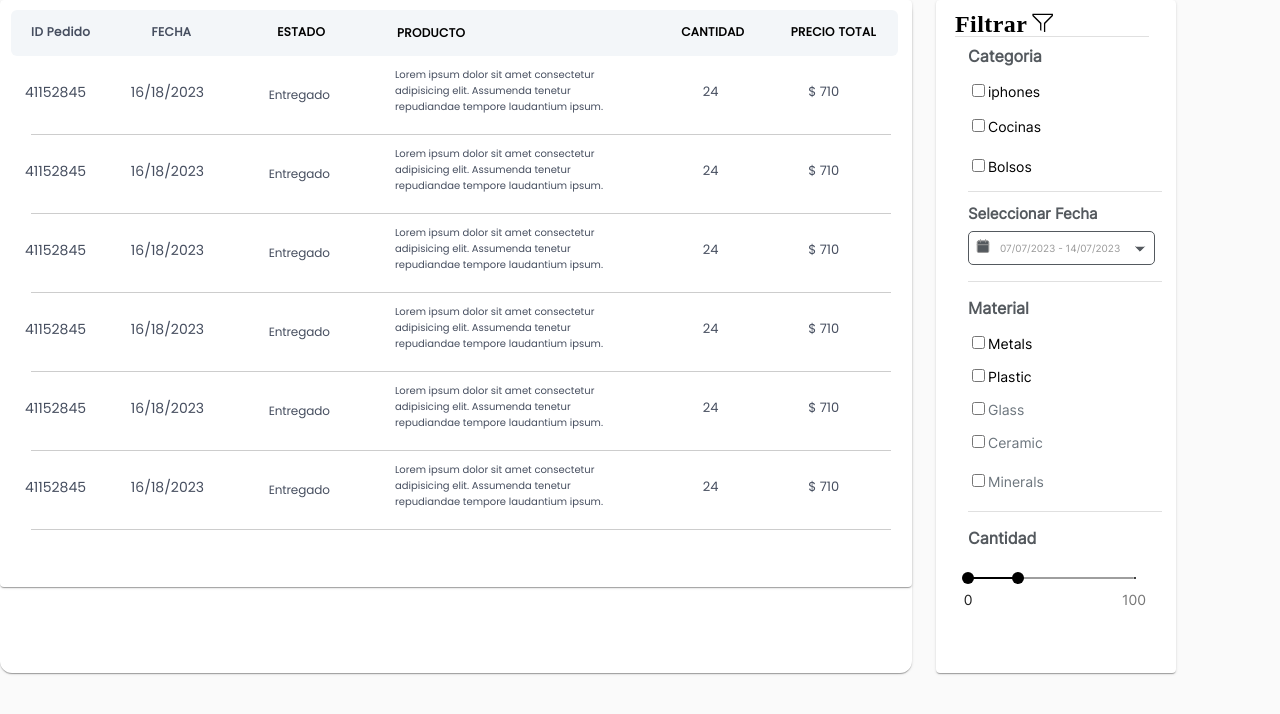
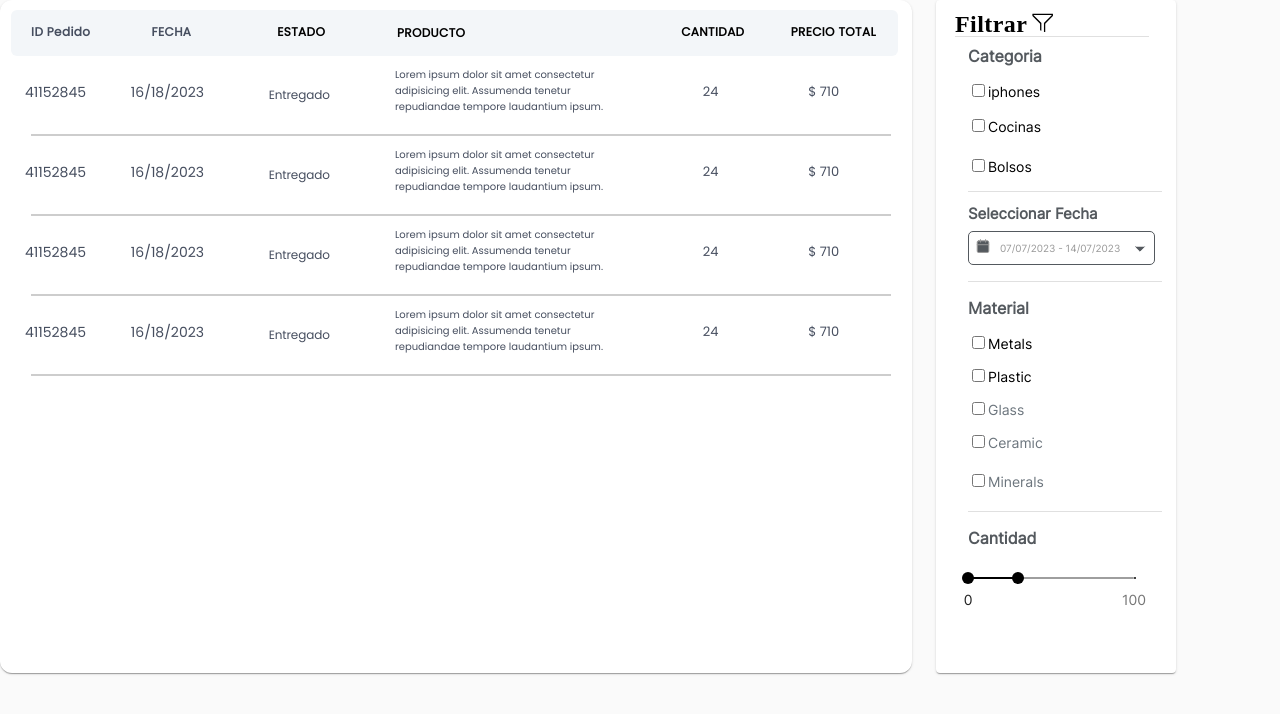
Before and after one commit to juan865010/ecommerce-frontend-magneta, a React (Create React App) app: page / in a window 1280 px wide. Shown: the top 714 px of the page. Built offline with nearby package versions, Linux system fonts and the light colour scheme.

Commit message:
feature(common):fixing pr conflicts

```diff
--- /dev/null
+++ b/src/respData/res-pedidos.json
@@ -0,0 +1,38 @@
+[
+    {
+        "id": 1,
+        "id_Producto": 41152845,
+        "fecha": "16/18/2023",
+        "estado": "Entregado",
+        "productos": "Lorem ipsum dolor sit amet consectetur adipisicing elit. Assumenda tenetur repudiandae tempore laudantium ipsum.",
+        "cantidad": 24,
+        "precio":710.00
+    },
+    {
+        "id": 2,
+        "id_Producto": 41152845,
+        "fecha": "16/18/2023",
+        "estado": "Entregado",
+        "productos": "Lorem ipsum dolor sit amet consectetur adipisicing elit. Assumenda tenetur repudiandae tempore laudantium ipsum.",
+        "cantidad": 24,
+        "precio":710.00
+    },
+    {
+        "id": 3,
+        "id_Producto": 41152845,
+        "fecha": "16/18/2023",
+        "estado": "Entregado",
+        "productos": "Lorem ipsum dolor sit amet consectetur adipisicing elit. Assumenda tenetur repudiandae tempore laudantium ipsum.",
+        "cantidad": 24,
+        "precio":710.00
+    },
+    {
+        "id": 4,
+        "id_Producto": 41152845,
+        "fecha": "16/18/2023",
+        "estado": "Entregado",
+        "productos": "Lorem ipsum dolor sit amet consectetur adipisicing elit. Assumenda tenetur repudiandae tempore laudantium ipsum.",
+        "cantidad": 24,
+        "precio":710.00
+    }
+]
--- a/src/ui/components/HistorialPedidos/FiltrarPedidos.jsx
+++ b/src/ui/components/HistorialPedidos/FiltrarPedidos.jsx
@@ -2,16 +2,14 @@ import React from 'react'
 import {Box} from '@material-ui/core'
 import {Typography} from '@material-ui/core'
 import {Divider} from '@material-ui/core'
-import {FormGroup} from '@material-ui/core'
-import {FormControlLabel} from '@material-ui/core'
-import {Checkbox} from '@material-ui/core'
-import {FormControl} from '@material-ui/core'
 import {Slider} from '@material-ui/core';
 import useStyles from './FiltrarPedidos.style'
 import {SvgIcon} from '@material-ui/core';
 import { addDays,format } from 'date-fns';
-import { useState,useEffect } from 'react';
-import { Calendar, DateRange } from 'react-date-range'
+import { useState} from 'react';
+import { DateRange } from 'react-date-range'
+import 'react-date-range/dist/styles.css';
+import 'react-date-range/dist/theme/default.css';
 //
 
 
@@ -19,7 +17,7 @@ import { Calendar, DateRange } from 'react-date-range'
 function valuetext(value) {
   return `${value}`;
 }
-const marks = [
+const top = [
   {
     value: 0,
     label: '0',
@@ -145,12 +143,13 @@ const handleChanges = (event, newValue) => {
             {isOpen &&
             (
             <DateRange
+              className={classes.fechaStyle}
               onChange={(item)=>setRange([item.selection])}
               editableDateInputs={true}
               moveRangeOnFirstSelection={false}
               ranges={range}
               months={1}
-              direction="vertical"
+              direction="horizontal"
             />) }
         </Box>
 
@@ -215,7 +214,7 @@ const handleChanges = (event, newValue) => {
           aria-labelledby="range-slider"
           getAriaValueText={valuetext}
           height={54}
-          marks={marks}
+          marks={top}
           className={classes.Boxsliders}
         />
       </Box>
--- a/src/ui/components/HistorialPedidos/FiltrarPedidos.style.js
+++ b/src/ui/components/HistorialPedidos/FiltrarPedidos.style.js
@@ -306,5 +306,10 @@ const useStyles = makeStyles((theme) => ({
         fontWeight: 600,
         lineHeight: 'normal',
     },
+    fechaStyle:{
+        // background:'red',
+        marginTop:'35px',
+        position:'fixed'
+    },
 }));
 export default useStyles;
--- a/src/ui/components/HistorialPedidos/ListaPedidos.jsx
+++ b/src/ui/components/HistorialPedidos/ListaPedidos.jsx
@@ -2,33 +2,17 @@ import * as React from 'react';
 import { Table, Typography } from '@material-ui/core';
 import { Box } from '@material-ui/core';
 import { TableBody } from '@material-ui/core';
-import { TableCell } from '@material-ui/core';
 import { TableContainer } from '@material-ui/core';
-import { TableHead } from '@material-ui/core';
 import { TableRow } from '@material-ui/core';
-import { Paper } from '@material-ui/core';
 import {Divider} from '@material-ui/core';
+import useStyles from './ListaPedidos.style';
+import pedidos from '../../../respData/res-pedidos.json'
 
-import useStyles from './ListaPedidos.style';
-
-
-function createData(idpedido, fecha, estado, productos, cantidad, precio) {
-  return { idpedido, fecha, estado, productos, cantidad, precio };
-}
-
-const rows = [
-  createData(41152845, '16/18/2023', 'Entregado', 'Lorem ipsum dolor sit amet consectetur adipisicing elit. Assumenda tenetur repudiandae tempore laudantium ipsum. ', 24, 710.00),
-  createData(41152845, '16/18/2023', 'Entregado', 'Lorem ipsum dolor sit amet consectetur adipisicing elit. Assumenda tenetur repudiandae tempore laudantium ipsum. ', 24, 710.00),
-  createData(41152845, '16/18/2023', 'Entregado', 'Lorem ipsum dolor sit amet consectetur adipisicing elit. Assumenda tenetur repudiandae tempore laudantium ipsum. ', 24, 710.00),
-  createData(41152845, '16/18/2023', 'Entregado', 'Lorem ipsum dolor sit amet consectetur adipisicing elit. Assumenda tenetur repudiandae tempore laudantium ipsum. ', 24, 710.00),
-  createData(41152845, '16/18/2023', 'Entregado', 'Lorem ipsum dolor sit amet consectetur adipisicing elit. Assumenda tenetur repudiandae tempore laudantium ipsum. ', 24, 710.00),
-  createData(41152845, '16/18/2023', 'Entregado', 'Lorem ipsum dolor sit amet consectetur adipisicing elit. Assumenda tenetur repudiandae tempore laudantium ipsum. ', 24, 710.00),
-];
 
 const ListaPedidos = () => {
   const classes=useStyles();
   return (
-    <TableContainer component={Paper}  className={classes.boxContainer}>
+    <TableContainer className={classes.boxContainer}>
       <Table className={classes.boxTable} aria-label="simple table">
               <div className={classes.titleStyle}>
                 <Box component="div"  className={classes.TableHeadbox}>
@@ -41,20 +25,19 @@ const ListaPedidos = () => {
                 </Box>
               </div>
         <TableBody >
-          {rows.map((row) => (
+          {pedidos.map((pedido) => (
             <TableRow
               className={classes.thodyBox}
-              key={row.idpedido}
+              key={pedido.id}
               sx={{ border: 0  }}
             >
                   <Box className={classes.Lista}>
-                    <Typography className={classes.listaTexto1}>{row.idpedido}</Typography>
-                    <Typography className={classes.listaTexto2}>{row.fecha}</Typography>
-                    <Typography className={classes.listaTexto3}>{row.estado}</Typography>
-                    <Typography className={classes.listaTexto4}>{row.productos}</Typography>
-                    <Typography className={classes.listaTexto5}>{row.cantidad}</Typography>
-                    <Typography className={classes.listaTexto6}>$&nbsp;{row.precio}</Typography>
-
+                    <Typography className={classes.listaTexto1}>{pedido.id_Producto}</Typography>
+                    <Typography className={classes.listaTexto2}>{pedido.fecha}</Typography>
+                    <Typography className={classes.listaTexto3}>{pedido.estado}</Typography>
+                    <Typography className={classes.listaTexto4}>{pedido.productos}</Typography>
+                    <Typography className={classes.listaTexto5}>{pedido.cantidad}</Typography>
+                    <Typography className={classes.listaTexto6}>$&nbsp;{pedido.precio}</Typography>
                   </Box>
                   <Divider className={classes.hr}/>
             </TableRow>
--- a/src/ui/components/HistorialPedidos/ListaPedidos.style.js
+++ b/src/ui/components/HistorialPedidos/ListaPedidos.style.js
@@ -368,7 +368,7 @@ const useStyles = makeStyles((theme) => ({
     hr:{
         background:'#CDCDCD',
         maxWidth:'860px',
-        height:'1px',
+        height:'2px',
         marginLeft:'31px',
         marginRight:'21px',
     },
```
